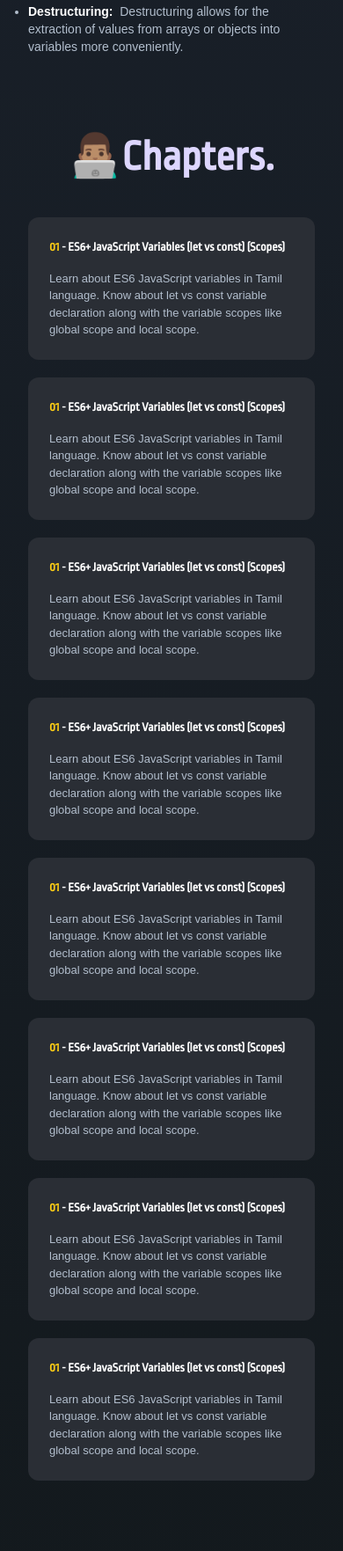
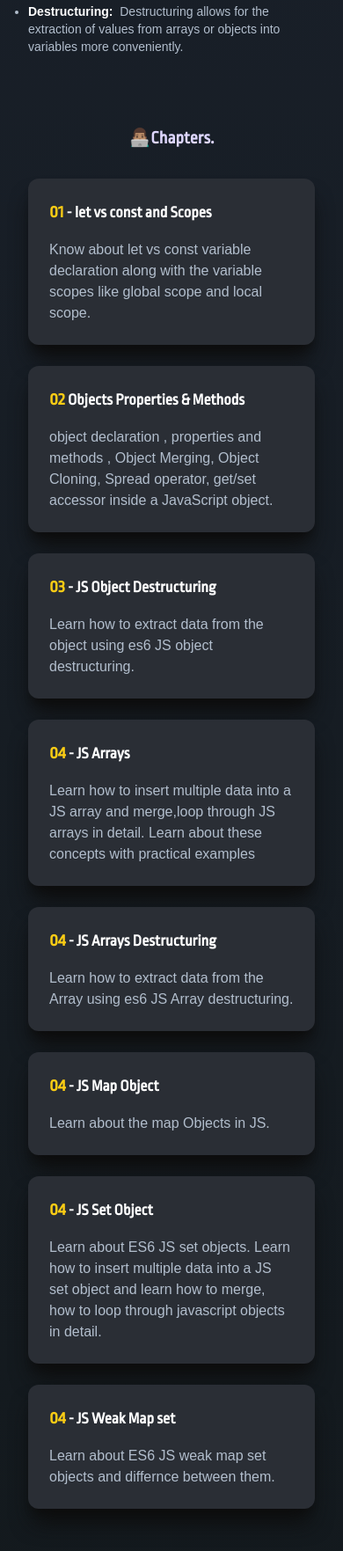
Before and after one commit to vedhatech002/modern-js-landing-page, a website built with Vite: page index.html in a window 390 px wide. Shown: the part 2759-4522 px from the top of the page at 88% size. Built offline with nearby package versions, Linux system fonts and the light colour scheme; files whose address does not match are found by name; a web font is replaced by a local one.

Commit message:
add 4k responsive and run production server

```diff
--- a/index.html
+++ b/index.html
@@ -17,7 +17,7 @@
 
 <body class="bg-gradient-to-t h-full from-[#12181b] to-[#202737] ">
   <!--========================Navbar========================  -->
-  <header class="2xl:px-40  sm:px-12 px-8 2xl:py-20 sm:py-5 py-3 flex items-center justify-between  fixed w-full z-50">
+  <header class="2xl:px-40  sm:px-12 px-8 2xl:py-14 sm:py-5 py-3 flex items-center justify-between  fixed w-full z-50">
     <div class=" flex gap-1">
       <img class="2xl:w-20 sm:w-12 w-10 rounded-lg " src="./public/img/jslogo.png" alt="modern javascript">
 
@@ -125,7 +125,7 @@
     </div>
 
   </section>
-
+  <!-- question why should learn -->
   <section class="2xl:mt-72 sm:mt-36 mt-20 sm:px-12 px-8">
     <div class="flex flex-col items-center justify-center sm:gap-24 gap-8 mt-20">
       <h1 class="2xl:text-7xl sm:text-4xl text-xl text-violet-200 text-center font-ropa font-extrabold">🤔 Why Should
@@ -184,149 +184,139 @@
 
   <!-- chapters -->
 
-  <section class="sm:pt-36 pt-20 sm:px-12 px-8">
-    <h1 class="text-[3rem] text-violet-200 text-center font-ropa font-extrabold ">👨🏽‍💻Chapters.</h1>
-    <div class="grid md:grid-cols-4 sm:grid-cols-2 grid-cols-1 gap-x-5 gap-y-5 mt-8">
+  <section class="2xl:mt-72 sm:mt-36 mt-20 sm:px-12 px-8">
+    <h1 class="2xl:text-7xl sm:text-4xl text-xl text-violet-200 text-center font-ropa font-extrabold ">👨🏽‍💻Chapters.
+    </h1>
+    <div class="grid md:grid-cols-4 sm:grid-cols-2 grid-cols-1 gap-6 2xl:gap-12 2xl:mt-20  mt-8">
       <!-- card -->
-      <a class="max-w-sm overflow-hidden shadow-3xl bg-[#2a2e35] p-6 rounded-xl" href="#">
-        <h3 class="text-white font-semibold text-sm font-ropa"><span class="text-yellow-400">01</span> - ES6+ JavaScript
-          Variables
-          (let vs const) (Scopes) </h3>
-        <p class="text-[#b2becd] font-sofia text-[13px] pt-4">Learn about ES6 JavaScript variables in Tamil language.
-          Know
-          about
-          let vs const
-          variable declaration along
-          with the variable scopes like global scope and local scope. </p>
+      <a class="2xl:max-w-full 2xl:p-8 max-w-sm overflow-hidden shadow-xl shadow-[#0d0d0d] bg-[#2a2e35] p-6 rounded-xl h-fit hover:scale-105 transition-transform"
+        href="#">
+        <h3 class="text-white font-semibold 2xl:text-5xl text-lg font-ropa"><span
+            class="text-yellow-400 text-xl 2xl:text-6xl">01</span> - let vs
+          const and Scopes </h3>
+        <p class="text-[#b2becd] font-sofia 2xl:text-3xl text-md 2xl:pt-8 pt-4">
+          Know about let vs const variable declaration along with the variable scopes like global scope and local scope.
+        </p>
       </a>
-      <!-- card -->
-      <a class="max-w-sm overflow-hidden shadow-3xl bg-[#2a2e35] p-6 rounded-xl" href="#">
-        <h3 class="text-white font-semibold text-sm font-ropa"><span class="text-yellow-400">01</span> - ES6+ JavaScript
-          Variables
-          (let vs const) (Scopes) </h3>
-        <p class="text-[#b2becd] font-sofia text-[13px] pt-4">Learn about ES6 JavaScript variables in Tamil language.
-          Know
-          about
-          let vs const
-          variable declaration along
-          with the variable scopes like global scope and local scope. </p>
+      <!-- cARD -->
+      <a class="2xl:max-w-full 2xl:p-8 max-w-sm overflow-hidden shadow-xl shadow-[#0d0d0d] bg-[#2a2e35] p-6 rounded-xl h-fit hover:scale-105 transition-transform"
+        href="#">
+        <h3 class="text-white font-semibold  2xl:text-5xl text-lg font-ropa"><span
+            class="text-yellow-400 2xl:text-6xl text-xl">02</span>
+          Objects Properties & Methods </h3>
+        <p class="text-[#b2becd] font-sofia text-md 2xl:pt-8 pt-4 2xl:text-3xl">
+          object declaration , properties and methods , Object Merging, Object Cloning,
+          Spread operator, get/set accessor inside a JavaScript object.
+        </p>
       </a>
-      <!-- card -->
-      <a class="max-w-sm overflow-hidden shadow-3xl bg-[#2a2e35] p-6 rounded-xl" href="#">
-        <h3 class="text-white font-semibold text-sm font-ropa"><span class="text-yellow-400">01</span> - ES6+ JavaScript
-          Variables
-          (let vs const) (Scopes) </h3>
-        <p class="text-[#b2becd] font-sofia text-[13px] pt-4">Learn about ES6 JavaScript variables in Tamil language.
-          Know
-          about
-          let vs const
-          variable declaration along
-          with the variable scopes like global scope and local scope. </p>
+      <!-- CARD -->
+      <a class="2xl:max-w-full 2xl:p-8 max-w-sm overflow-hidden shadow-xl shadow-[#0d0d0d] bg-[#2a2e35] p-6 rounded-xl h-fit hover:scale-105 transition-transform"
+        href="#">
+        <h3 class="text-white font-semibold  2xl:text-5xl text-lg font-ropa"><span
+            class="text-yellow-400 2xl:text-6xl text-xl">03</span>
+          - JS Object Destructuring </h3>
+        <p class="text-[#b2becd] font-sofia text-md 2xl:text-3xl 2xl:pt-8 pt-4">
+          Learn how to extract data from the object using es6 JS object destructuring.
+        </p>
       </a>
-      <!-- card -->
-      <a class="max-w-sm overflow-hidden shadow-3xl bg-[#2a2e35] p-6 rounded-xl" href="#">
-        <h3 class="text-white font-semibold text-sm font-ropa"><span class="text-yellow-400">01</span> - ES6+ JavaScript
-          Variables
-          (let vs const) (Scopes) </h3>
-        <p class="text-[#b2becd] font-sofia text-[13px] pt-4">Learn about ES6 JavaScript variables in Tamil language.
-          Know
-          about
-          let vs const
-          variable declaration along
-          with the variable scopes like global scope and local scope. </p>
+      <!-- CARD -->
+      <a class="2xl:max-w-full 2xl:p-8  max-w-sm overflow-hidden shadow-xl shadow-[#0d0d0d] bg-[#2a2e35] p-6 rounded-xl h-fit hover:scale-105 transition-transform"
+        href="#">
+        <h3 class="text-white font-semibold text-lg  2xl:text-5xl  font-ropa"><span
+            class="text-yellow-400 2xl:text-6xl text-xl">04</span> - JS Arrays </h3>
+        <p class="text-[#b2becd] font-sofia text-md 2xl:text-3xl 2xl:pt-8 pt-4">
+          Learn how to insert multiple data into a JS array and merge,loop through
+          JS arrays in detail. Learn about these concepts with practical examples
+        </p>
       </a>
-      <!-- card -->
-      <a class="max-w-sm overflow-hidden shadow-3xl bg-[#2a2e35] p-6 rounded-xl" href="#">
-        <h3 class="text-white font-semibold text-sm font-ropa"><span class="text-yellow-400">01</span> - ES6+ JavaScript
-          Variables
-          (let vs const) (Scopes) </h3>
-        <p class="text-[#b2becd] font-sofia text-[13px] pt-4">Learn about ES6 JavaScript variables in Tamil language.
-          Know
-          about
-          let vs const
-          variable declaration along
-          with the variable scopes like global scope and local scope. </p>
+      <!-- CARD -->
+      <a class="2xl:max-w-full 2xl:p-8  max-w-sm overflow-hidden shadow-xl shadow-[#0d0d0d] bg-[#2a2e35] p-6 rounded-xl h-fit hover:scale-105 transition-transform"
+        href="#">
+        <h3 class="text-white font-semibold text-lg  2xl:text-5xl  font-ropa"><span
+            class="text-yellow-400 2xl:text-6xl text-xl">04</span> - JS Arrays Destructuring </h3>
+        <p class="text-[#b2becd] font-sofia text-md 2xl:text-3xl 2xl:pt-8 pt-4">
+          Learn how to extract data from the Array using es6 JS Array destructuring.
+        </p>
       </a>
-      <!-- card -->
-      <a class="max-w-sm overflow-hidden shadow-3xl bg-[#2a2e35] p-6 rounded-xl" href="#">
-        <h3 class="text-white font-semibold text-sm font-ropa"><span class="text-yellow-400">01</span> - ES6+ JavaScript
-          Variables
-          (let vs const) (Scopes) </h3>
-        <p class="text-[#b2becd] font-sofia text-[13px] pt-4">Learn about ES6 JavaScript variables in Tamil language.
-          Know
-          about
-          let vs const
-          variable declaration along
-          with the variable scopes like global scope and local scope. </p>
+      <!-- CARD -->
+      <a class="2xl:max-w-full 2xl:p-8  max-w-sm overflow-hidden shadow-xl shadow-[#0d0d0d] bg-[#2a2e35] p-6 rounded-xl h-fit hover:scale-105 transition-transform"
+        href="#">
+        <h3 class="text-white font-semibold text-lg  2xl:text-5xl  font-ropa"><span
+            class="text-yellow-400 2xl:text-6xl text-xl">04</span> - JS Map Object</h3>
+        <p class="text-[#b2becd] font-sofia text-md 2xl:text-3xl 2xl:pt-8 pt-4">
+          Learn about the map Objects in JS.
+        </p>
       </a>
-      <!-- card -->
-      <a class="max-w-sm overflow-hidden shadow-3xl bg-[#2a2e35] p-6 rounded-xl" href="#">
-        <h3 class="text-white font-semibold text-sm font-ropa"><span class="text-yellow-400">01</span> - ES6+ JavaScript
-          Variables
-          (let vs const) (Scopes) </h3>
-        <p class="text-[#b2becd] font-sofia text-[13px] pt-4">Learn about ES6 JavaScript variables in Tamil language.
-          Know
-          about
-          let vs const
-          variable declaration along
-          with the variable scopes like global scope and local scope. </p>
+      <!-- CARD -->
+      <a class="2xl:max-w-full 2xl:p-8  max-w-sm overflow-hidden shadow-xl shadow-[#0d0d0d] bg-[#2a2e35] p-6 rounded-xl h-fit hover:scale-105 transition-transform"
+        href="#">
+        <h3 class="text-white font-semibold text-lg  2xl:text-5xl  font-ropa"><span
+            class="text-yellow-400 2xl:text-6xl text-xl">04</span> - JS Set Object</h3>
+        <p class="text-[#b2becd] font-sofia text-md 2xl:text-3xl 2xl:pt-8 pt-4">
+          Learn about ES6 JS set objects. Learn how to insert multiple data into a JS
+          set object and learn how to merge, how to loop through javascript objects in detail.
+        </p>
       </a>
-      <!-- card -->
-      <a class="max-w-sm overflow-hidden shadow-3xl bg-[#2a2e35] p-6 rounded-xl" href="#">
-        <h3 class="text-white font-semibold text-sm font-ropa"><span class="text-yellow-400">01</span> - ES6+ JavaScript
-          Variables
-          (let vs const) (Scopes) </h3>
-        <p class="text-[#b2becd] font-sofia text-[13px] pt-4">Learn about ES6 JavaScript variables in Tamil language.
-          Know
-          about
-          let vs const
-          variable declaration along
-          with the variable scopes like global scope and local scope. </p>
+      <!-- CARD -->
+      <a class="2xl:max-w-full 2xl:p-8  max-w-sm overflow-hidden shadow-xl shadow-[#0d0d0d] bg-[#2a2e35] p-6 rounded-xl h-fit hover:scale-105 transition-transform"
+        href="#">
+        <h3 class="text-white font-semibold text-lg  2xl:text-5xl  font-ropa"><span
+            class="text-yellow-400 2xl:text-6xl text-xl">04</span> - JS Weak Map set</h3>
+        <p class="text-[#b2becd] font-sofia text-md 2xl:text-3xl 2xl:pt-8 pt-4">
+          Learn about ES6 JS weak map set objects and differnce between them.
+        </p>
       </a>
+
+
+
+
     </div>
 
   </section>
 
   <!-- footer -->
-  <footer class="container text-center sm:mt-36 mt-20 p-8 text-gray-300">
+  <footer
+    class=" text-center    2xl:mt-72 sm:mt-36  mt-20 p-8 text-gray-300 flex flex-col items-center justify-center w-full">
     <div class="mx-auto w-24 h-1 my-12 bg-gradient-to-r from-gray500 to-gray-400 rounded-full"></div>
-    <div class="pt-10">Find an issue with this page? <a class="text-blue-500"
+    <div class="pt-10 2xl:text-3xl">Find an issue with this page? <a class="text-blue-500"
         href="https://github.com/vedhatech002/modern-js-landing-page">Fix it on GitHub</a></div>
 
-    <div class="py-3">
+    <div class="py-3 2xl:text-3xl">
       Need help? Email <a href="mailto:info@cyberdude.com"><strong
           class="text-white font-bold">:info@cyberdude.com</strong></a>
     </div>
-    <div class="flex justify-center items-center my-2">
-      <a href="https://www.youtube.com/@CyberDudeNetworks"><i class="w-6 inline-block mx-2"><svg aria-hidden="true"
-            data-prefix="fab" data-icon="youtube" role="img" xmlns="http://www.w3.org/2000/svg" viewBox="0 0 576 512"
-            class="svgyoutube  ">
+    <div class="flex justify-center items-center my-2 ">
+      <a href="https://www.youtube.com/@CyberDudeNetworks"><i class="w-6 inline-block mx-2 2xl:text-3xl"><svg
+            aria-hidden="true" data-prefix="fab" data-icon="youtube" role="img" xmlns="http://www.w3.org/2000/svg"
+            viewBox="0 0 576 512" class="svgyoutube  ">
             <path fill="currentColor"
               d="M549.655 124.083c-6.281-23.65-24.787-42.276-48.284-48.597C458.781 64 288 64 288 64S117.22 64 74.629 75.486c-23.497 6.322-42.003 24.947-48.284 48.597-11.412 42.867-11.412 132.305-11.412 132.305s0 89.438 11.412 132.305c6.281 23.65 24.787 41.5 48.284 47.821C117.22 448 288 448 288 448s170.78 0 213.371-11.486c23.497-6.321 42.003-24.171 48.284-47.821 11.412-42.867 11.412-132.305 11.412-132.305s0-89.438-11.412-132.305zm-317.51 213.508V175.185l142.739 81.205-142.739 81.201z">
             </path>
           </svg></i></a>
-      <a href="#"><i class="w-6 inline-block mx-2"><svg aria-hidden="true" data-prefix="fab" data-icon="twitter"
-            role="img" xmlns="http://www.w3.org/2000/svg" viewBox="0 0 512 512" class="svgtwitter  ">
+      <a href="#"><i class="w-6 inline-block mx-2 2xl:text-3xl"><svg aria-hidden="true" data-prefix="fab"
+            data-icon="twitter" role="img" xmlns="http://www.w3.org/2000/svg" viewBox="0 0 512 512"
+            class="svgtwitter  ">
             <path fill="currentColor"
               d="M459.37 151.716c.325 4.548.325 9.097.325 13.645 0 138.72-105.583 298.558-298.558 298.558-59.452 0-114.68-17.219-161.137-47.106 8.447.974 16.568 1.299 25.34 1.299 49.055 0 94.213-16.568 130.274-44.832-46.132-.975-84.792-31.188-98.112-72.772 6.498.974 12.995 1.624 19.818 1.624 9.421 0 18.843-1.3 27.614-3.573-48.081-9.747-84.143-51.98-84.143-102.985v-1.299c13.969 7.797 30.214 12.67 47.431 13.319-28.264-18.843-46.781-51.005-46.781-87.391 0-19.492 5.197-37.36 14.294-52.954 51.655 63.675 129.3 105.258 216.365 109.807-1.624-7.797-2.599-15.918-2.599-24.04 0-57.828 46.782-104.934 104.934-104.934 30.213 0 57.502 12.67 76.67 33.137 23.715-4.548 46.456-13.32 66.599-25.34-7.798 24.366-24.366 44.833-46.132 57.827 21.117-2.273 41.584-8.122 60.426-16.243-14.292 20.791-32.161 39.308-52.628 54.253z">
             </path>
           </svg></i></a>
-      <a href="#"><i class="w-6 inline-block mx-2"><svg aria-hidden="true" data-prefix="fab" data-icon="github"
-            role="img" xmlns="http://www.w3.org/2000/svg" viewBox="0 0 496 512" class="svggithub ">
+      <a href="#"><i class="w-6 inline-block mx-2 2xl:text-3xl"><svg aria-hidden="true" data-prefix="fab"
+            data-icon="github" role="img" xmlns="http://www.w3.org/2000/svg" viewBox="0 0 496 512" class="svggithub ">
             <path fill="currentColor"
               d="M165.9 397.4c0 2-2.3 3.6-5.2 3.6-3.3.3-5.6-1.3-5.6-3.6 0-2 2.3-3.6 5.2-3.6 3-.3 5.6 1.3 5.6 3.6zm-31.1-4.5c-.7 2 1.3 4.3 4.3 4.9 2.6 1 5.6 0 6.2-2s-1.3-4.3-4.3-5.2c-2.6-.7-5.5.3-6.2 2.3zm44.2-1.7c-2.9.7-4.9 2.6-4.6 4.9.3 2 2.9 3.3 5.9 2.6 2.9-.7 4.9-2.6 4.6-4.6-.3-1.9-3-3.2-5.9-2.9zM244.8 8C106.1 8 0 113.3 0 252c0 110.9 69.8 205.8 169.5 239.2 12.8 2.3 17.3-5.6 17.3-12.1 0-6.2-.3-40.4-.3-61.4 0 0-70 15-84.7-29.8 0 0-11.4-29.1-27.8-36.6 0 0-22.9-15.7 1.6-15.4 0 0 24.9 2 38.6 25.8 21.9 38.6 58.6 27.5 72.9 20.9 2.3-16 8.8-27.1 16-33.7-55.9-6.2-112.3-14.3-112.3-110.5 0-27.5 7.6-41.3 23.6-58.9-2.6-6.5-11.1-33.3 2.6-67.9 20.9-6.5 69 27 69 27 20-5.6 41.5-8.5 62.8-8.5s42.8 2.9 62.8 8.5c0 0 48.1-33.6 69-27 13.7 34.7 5.2 61.4 2.6 67.9 16 17.7 25.8 31.5 25.8 58.9 0 96.5-58.9 104.2-114.8 110.5 9.2 7.9 17 22.9 17 46.4 0 33.7-.3 75.4-.3 83.6 0 6.5 4.6 14.4 17.3 12.1C428.2 457.8 496 362.9 496 252 496 113.3 383.5 8 244.8 8zM97.2 352.9c-1.3 1-1 3.3.7 5.2 1.6 1.6 3.9 2.3 5.2 1 1.3-1 1-3.3-.7-5.2-1.6-1.6-3.9-2.3-5.2-1zm-10.8-8.1c-.7 1.3.3 2.9 2.3 3.9 1.6 1 3.6.7 4.3-.7.7-1.3-.3-2.9-2.3-3.9-2-.6-3.6-.3-4.3.7zm32.4 35.6c-1.6 1.3-1 4.3 1.3 6.2 2.3 2.3 5.2 2.6 6.5 1 1.3-1.3.7-4.3-1.3-6.2-2.2-2.3-5.2-2.6-6.5-1zm-11.4-14.7c-1.6 1-1.6 3.6 0 5.9 1.6 2.3 4.3 3.3 5.6 2.3 1.6-1.3 1.6-3.9 0-6.2-1.4-2.3-4-3.3-5.6-2z">
             </path>
           </svg></i></a>
-      <a href="#"><i class="w-6 inline-block mx-2"><svg xmlns="http://www.w3.org/2000/svg" viewBox="0 0 640 512">
+      <a href="#"><i class="w-6 inline-block mx-2 2xl:text-3xl"><svg xmlns="http://www.w3.org/2000/svg"
+            viewBox="0 0 640 512">
             <path fill="currentColor"
               d="M524.531,69.836a1.5,1.5,0,0,0-.764-.7A485.065,485.065,0,0,0,404.081,32.03a1.816,1.816,0,0,0-1.923.91,337.461,337.461,0,0,0-14.9,30.6,447.848,447.848,0,0,0-134.426,0,309.541,309.541,0,0,0-15.135-30.6,1.89,1.89,0,0,0-1.924-.91A483.689,483.689,0,0,0,116.085,69.137a1.712,1.712,0,0,0-.788.676C39.068,183.651,18.186,294.69,28.43,404.354a2.016,2.016,0,0,0,.765,1.375A487.666,487.666,0,0,0,176.02,479.918a1.9,1.9,0,0,0,2.063-.676A348.2,348.2,0,0,0,208.12,430.4a1.86,1.86,0,0,0-1.019-2.588,321.173,321.173,0,0,1-45.868-21.853,1.885,1.885,0,0,1-.185-3.126c3.082-2.309,6.166-4.711,9.109-7.137a1.819,1.819,0,0,1,1.9-.256c96.229,43.917,200.41,43.917,295.5,0a1.812,1.812,0,0,1,1.924.233c2.944,2.426,6.027,4.851,9.132,7.16a1.884,1.884,0,0,1-.162,3.126,301.407,301.407,0,0,1-45.89,21.83,1.875,1.875,0,0,0-1,2.611,391.055,391.055,0,0,0,30.014,48.815,1.864,1.864,0,0,0,2.063.7A486.048,486.048,0,0,0,610.7,405.729a1.882,1.882,0,0,0,.765-1.352C623.729,277.594,590.933,167.465,524.531,69.836ZM222.491,337.58c-28.972,0-52.844-26.587-52.844-59.239S193.056,219.1,222.491,219.1c29.665,0,53.306,26.82,52.843,59.239C275.334,310.993,251.924,337.58,222.491,337.58Zm195.38,0c-28.971,0-52.843-26.587-52.843-59.239S388.437,219.1,417.871,219.1c29.667,0,53.307,26.82,52.844,59.239C470.715,310.993,447.538,337.58,417.871,337.58Z">
             </path>
           </svg></i></a>
     </div>
 
-    <h6>Helpful Links</h6>
+    <h6 class="2xl:text-3xl">Helpful Links</h6>
 
-    <div class="py-3">
+    <div class="py-3 2xl:text-3xl">
       <a href="#">HTML5</a> |
       <a href="">CSS3</a> |
       <a href="">Javascript</a> |
@@ -336,7 +326,7 @@
     </div>
 
 
-    <div class="text-xs ">
+    <div class="text-xs 2xl:text-2xl ">
       Copyright © 2023 Cyberdude <br>
     </div>
 
```
Also changed, not shown: dist/index.html, 2 other files.
